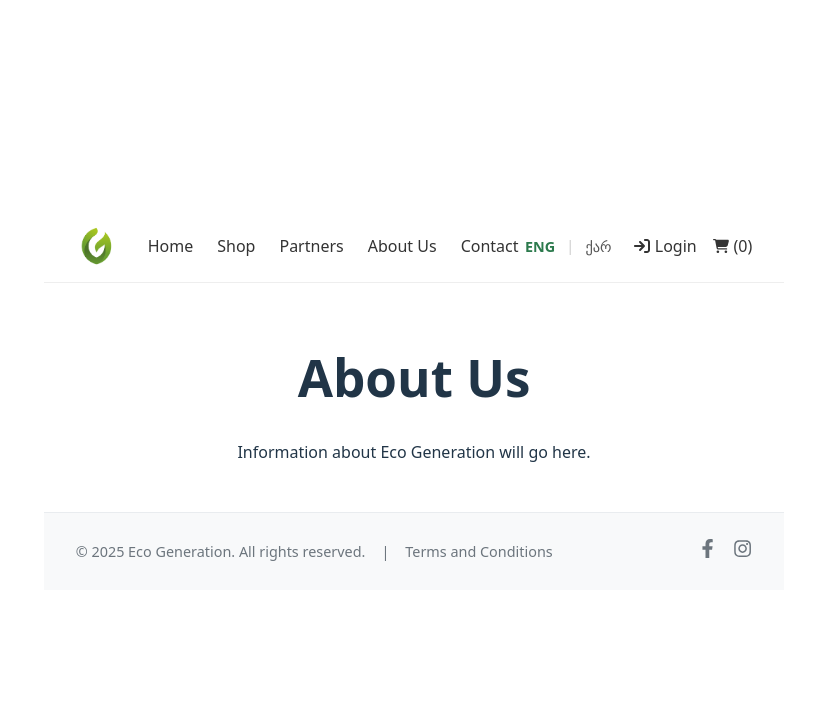
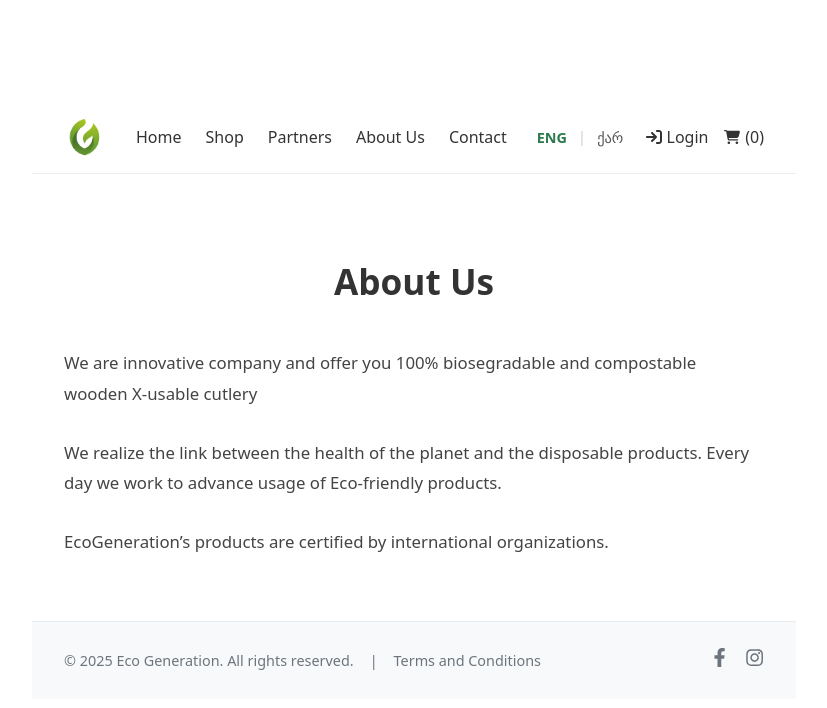
Before and after one commit to DropItLikeItsLucy/eco, a React (Vite) app: page /about in a window 1280 px wide. Shown: the top 708 px of the page, without its empty margins (226-1053 px from the left). Built offline with nearby package versions, Linux system fonts and the light colour scheme; no server answers.

Commit message:
added about us page

```diff
--- a/locales/en/translation.json
+++ b/locales/en/translation.json
@@ -31,5 +31,8 @@
   "contactSendingButton": "Sending Message",
   "contactSuccessMessage": "Message sent successfuly",
   "contactErrorMessage": "Error while sending message",
-  "contactFormSubmissionAlert": "Thank you! Your message has been received (simulation)."
+  "contactFormSubmissionAlert": "Thank you! Your message has been received (simulation).",
+  "aboutParagraph1": "We are innovative company and offer you 100% biosegradable and compostable wooden X-usable cutlery",
+  "aboutParagraph2": "We realize the link between the health of the planet and the disposable products. Every day we work to advance usage of Eco-friendly products.",
+  "aboutParagraph3": "EcoGeneration’s products are certified by international organizations."
 }
--- a/locales/ka/translation.json
+++ b/locales/ka/translation.json
@@ -31,5 +31,8 @@
   "contactSendingButton": "შეტყობინება იგზავნება",
   "contactSuccessMessage": "შეტყობინება წარმატებით გაიგზავნა",
   "contactErrorMessage": "შეცდომა შეტყობინების გაგზავნისას",
-  "contactFormSubmissionAlert": "გმადლობთ! თქვენი შეტყობინება მიღებულია (სიმულაცია)."
+  "contactFormSubmissionAlert": "გმადლობთ! თქვენი შეტყობინება მიღებულია (სიმულაცია).",
+  "aboutParagraph1": "ეკო ჯენერეიშენ წარმოვადგენთ ინოვატორ კომპანიას საქართველოს ბაზარზე და გთავაზობთ 100% ბიოდეგრადირებადი, კომპოსტირებადი მასალისგან დამზადებულ ხის X- ჯერად ჭურჭელს.",
+  "aboutParagraph2": "ჩვენ ვაცნობიერებთ კავშირს პლანეტის ჯანმრთელობასა და ერთჯერად პროდუქციას შორის. ყოველდღიურად ვმუშაობთ, რათა მოვახდინოთ ეკოლოგიურად სუფთა პროდუქციის მოხმარების წახალისება.",
+  "aboutParagraph3": "ჩვენი პროდუქტი სერტიფიცირებული საერთაშორისო სტანდარტების შესაბამისად."
   }
--- /dev/null
+++ b/src/pages/AboutPage.module.css
@@ -0,0 +1,51 @@
+/* src/pages/AboutPage.module.css */
+
+.aboutPageContainer {
+    max-width: 850px; /* Limit content width for readability */
+    margin: 3rem auto; /* Center container, add top/bottom margin */
+    padding: 1rem 2rem; /* Horizontal padding for smaller screens */
+  }
+
+  .pageTitle {
+    text-align: center;
+    margin-bottom: 3rem; /* Generous space below title */
+    font-size: 2.2rem; /* Adjust size as needed */
+    font-weight: 600;
+    color: #333; /* Standard dark title color */
+    /* Optional: Use green accent */
+    /* color: #2c7a4d; */
+  }
+
+  .contentSection {
+    /* Styles for the text block */
+    max-width: 700px; /* Slightly narrower width for the text itself */
+    margin: 0 auto; /* Center the text block within the container */
+  }
+
+  .contentSection p {
+    font-size: 1.05rem; /* Slightly larger base font size for readability */
+    line-height: 1.8; /* Generous line height for easy reading */
+    color: #444; /* Slightly softer text color than pure black */
+    margin-bottom: 1.8rem; /* Good spacing between paragraphs */
+    text-align: left; /* Standard left alignment */
+    /* Optional: Justify text, but can create awkward spacing sometimes */
+    /* text-align: justify; */
+  }
+
+  /* Ensure the last paragraph doesn't have excessive bottom margin */
+  .contentSection p:last-child {
+    margin-bottom: 0;
+  }
+
+  /* Optional Image Section Styling */
+  /* .imageSection {
+    margin-top: 3rem;
+    text-align: center;
+  }
+
+  .imageSection img {
+    max-width: 100%;
+    height: auto;
+    border-radius: 8px;
+    box-shadow: 0 4px 15px rgba(0, 0, 0, 0.1);
+  } */
--- a/src/pages/AboutPage.tsx
+++ b/src/pages/AboutPage.tsx
@@ -1,18 +1,26 @@
 // src/pages/AboutPage.tsx
 import React from 'react';
-import { useTranslation, Trans } from 'react-i18next'; // Import hook
+import { useTranslation } from 'react-i18next';
+import styles from './AboutPage.module.css'; // We will create this
 
 const AboutPage: React.FC = () => {
-  const { t } = useTranslation(); // Get t function
+  const { t } = useTranslation();
+
   return (
-    <div style={{ padding: '2rem', textAlign: 'center' }}>
-      <h1>{t('pageTitleAbout')}</h1> {/* Use t function */}
-      <p>
-         {/* Example using Trans for more complex elements if needed later */}
-         {/* <Trans i18nKey="someComplexAboutText"> */}
-            Information about Eco Generation will go here.
-         {/* </Trans> */}
-      </p>
+    <div className={styles.aboutPageContainer}>
+      <h1 className={styles.pageTitle}>{t('pageTitleAbout')}</h1>
+
+      {/* Wrapper for the main text content */}
+      <div className={styles.contentSection}>
+        <p>{t('aboutParagraph1')}</p>
+        <p>{t('aboutParagraph2')}</p>
+        <p>{t('aboutParagraph3')}</p>
+      </div>
+
+      {/* Optional: Add an image section later if desired */}
+      {/* <div className={styles.imageSection}>
+        <img src="/path/to/your/image.jpg" alt={t('aboutImageAlt')} />
+      </div> */}
     </div>
   );
 };
--- a/src/pages/ContactPage.module.css
+++ b/src/pages/ContactPage.module.css
@@ -123,8 +123,30 @@
     font-weight: bold;
     transition: background-color 0.2s ease;
     align-self: flex-start; /* Align button to the start */
+    margin-bottom: 1rem;
   }
 
   .submitButton:hover {
     background-color: #225e3a; /* Darker green on hover */
   }
+  .successMessage {
+    color: #28a745; /* Standard success green */
+    background-color: #e9f7ec; /* Light green background */
+    border: 1px solid #c3e6cb; /* Green border */
+    padding: 0.75rem 1.25rem;
+    border-radius: 4px;
+    margin-top: 1rem; /* Space above the message */
+    text-align: center;
+    font-weight: 500;
+  }
+
+  .errorMessage {
+    color: #dc3545; /* Standard error red */
+    background-color: #f8d7da; /* Light red background */
+    border: 1px solid #f5c6cb; /* Red border */
+    padding: 0.75rem 1.25rem;
+    border-radius: 4px;
+    margin-top: 1rem; /* Space above the message */
+    text-align: center;
+    font-weight: 500;
+  }
--- a/src/pages/ContactPage.tsx
+++ b/src/pages/ContactPage.tsx
@@ -5,9 +5,9 @@ import emailjs from '@emailjs/browser'; // Import EmailJS
 import { FaMapMarkerAlt, FaPhone, FaEnvelope } from 'react-icons/fa';
 import styles from './ContactPage.module.css';
 
-const SERVICE_ID = 'service_5lekq59'; // Replace with your EmailJS Service ID
-const TEMPLATE_ID = 'template_p67mj9o'; // Replace with your EmailJS Template ID
-const PUBLIC_KEY = 'Erz84pBlhYJsfHTBk';   // Replace with your EmailJS Public Key
+const SERVICE_ID = import.meta.env.VITE_EMAILJS_SERVICE_ID;
+const TEMPLATE_ID = import.meta.env.VITE_EMAILJS_TEMPLATE_ID;
+const PUBLIC_KEY = import.meta.env.VITE_EMAILJS_PUBLIC_KEY;
 
 const ContactPage: React.FC = () => {
   const { t } = useTranslation();
@@ -38,6 +38,13 @@ const ContactPage: React.FC = () => {
 
     setIsSubmitting(true); // Set loading state
     setSubmitStatus(null); // Reset previous status
+
+    if (!SERVICE_ID || !TEMPLATE_ID || !PUBLIC_KEY) {
+        console.error("EmailJS environment variables are not set!");
+        setSubmitStatus('error'); // Indicate configuration error
+        setIsSubmitting(false);
+        return; // Prevent sending
+    }
 
     emailjs.sendForm(SERVICE_ID, TEMPLATE_ID, form.current, PUBLIC_KEY)
       .then((result) => {
```
